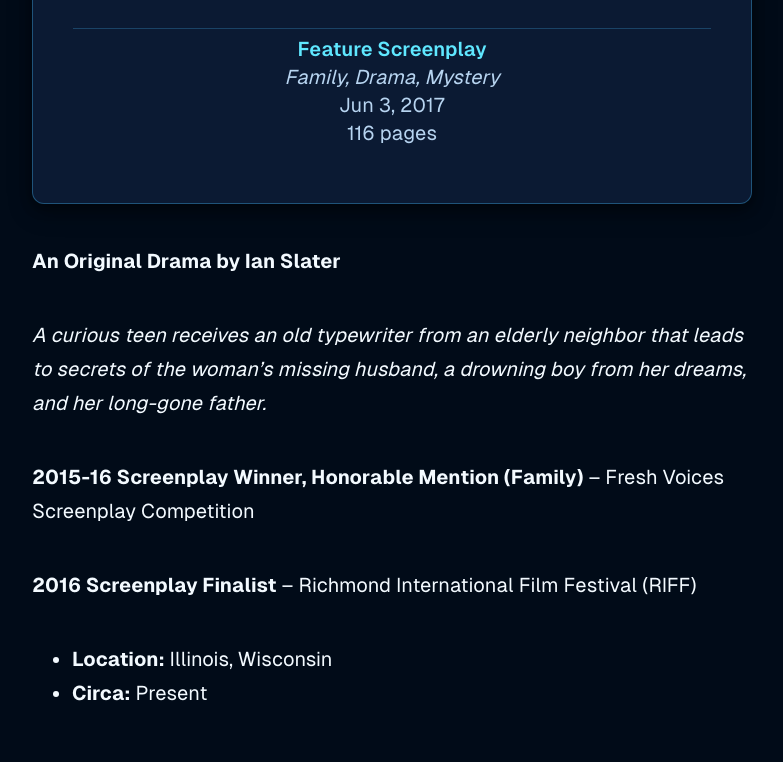
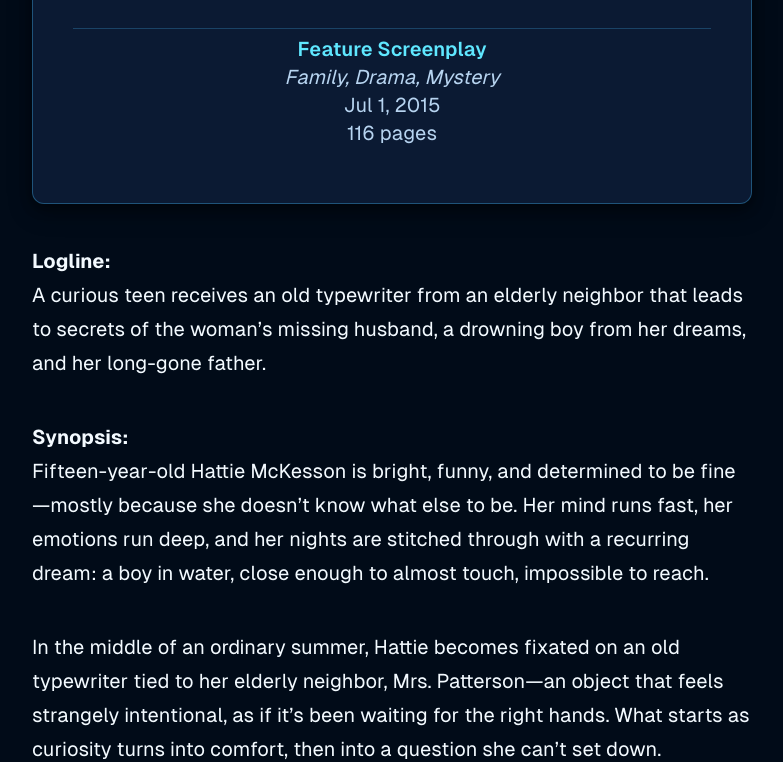
Before and after one commit to orwarhol/slater-sites, an Astro site in the folder apps/ian-site/: page /projects/hattie in a window 1280 px wide. Shown: the part 262-1024 px from the top of the page, without its empty margins (248-1031 px from the left). Built offline with nearby package versions, Linux system fonts and the light colour scheme; Astro itself is replaced by a stand-in of ours.

Commit message:
Revise project details for Hattie screenplay
Updated the date and enhanced the logline and synopsis for clarity and depth.

```diff
--- a/apps/ian-site/src/content/projects/hattie.md
+++ b/apps/ian-site/src/content/projects/hattie.md
@@ -1,18 +1,21 @@
 ---
 title: "Hattie"
-date: 2017-06-03
+date: 2015-07-01
 type: "feature screenplay"
 genre: [Family,Drama,Mystery]
 pages: 116
 ---
 
-**An Original Drama by Ian Slater**
+**Logline:**
+A curious teen receives an old typewriter from an elderly neighbor that leads to secrets of the woman’s missing husband, a drowning boy from her dreams, and her long-gone father.
 
-_A curious teen receives an old typewriter from an elderly neighbor that leads to secrets of the woman’s missing husband, a drowning boy from her dreams, and her long-gone father._
+**Synopsis:**
+Fifteen-year-old Hattie McKesson is bright, funny, and determined to be fine—mostly because she doesn’t know what else to be. Her mind runs fast, her emotions run deep, and her nights are stitched through with a recurring dream: a boy in water, close enough to almost touch, impossible to reach.
 
-**2015-16 Screenplay Winner, Honorable Mention (Family)** – Fresh Voices Screenplay Competition
+In the middle of an ordinary summer, Hattie becomes fixated on an old typewriter tied to her elderly neighbor, Mrs. Patterson—an object that feels strangely intentional, as if it’s been waiting for the right hands. What starts as curiosity turns into comfort, then into a question she can’t set down.
 
-**2016 Screenplay Finalist** – Richmond International Film Festival (RIFF)
+Mrs. Patterson is prickly, private, and not at all interested in being “helped.” But beneath the sharp edges is a long-quiet absence: a husband who vanished years ago, and a life built around not talking about it. Hattie, naturally, talks about it anyway.
 
-- **Location:** Illinois, Wisconsin
-- **Circa:** Present
+With her best friend May at her side—steadfast, quick-witted, and brave in the way that matters—Hattie follows faint clues into the glow of a legacy hotel world: old photographs, polished surfaces, and history that still seems to have a pulse. The mystery is real, but so is what it stirs up in Hattie—about family, about memory, about the father-shaped space in her life, and about how you keep going when you don’t get clean endings.
+
+**Hattie** is a family drama wrapped in a mystery—warm, funny, and quietly haunting—about the stories we inherit, and the friendships that help us carry them.
```
